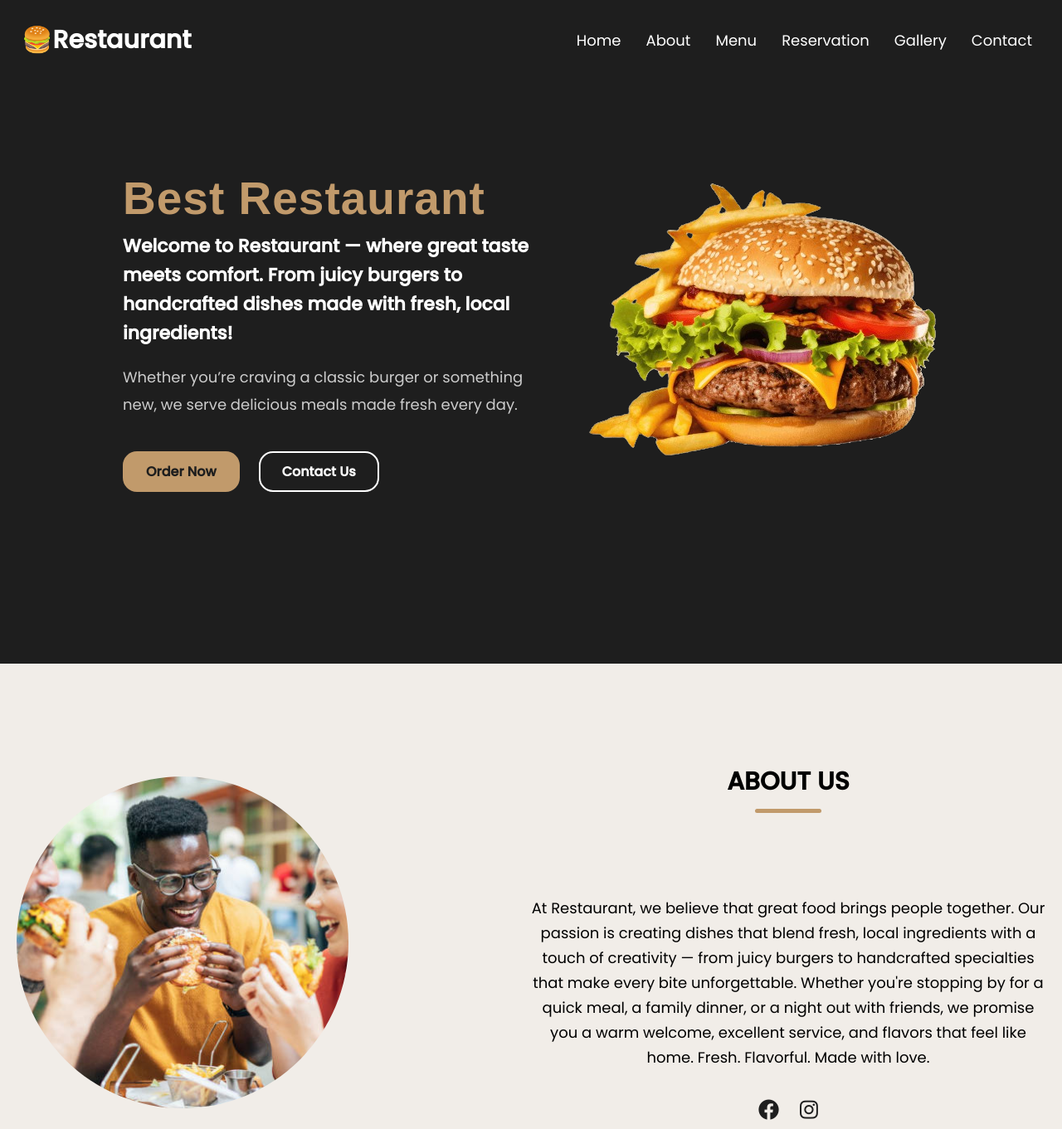
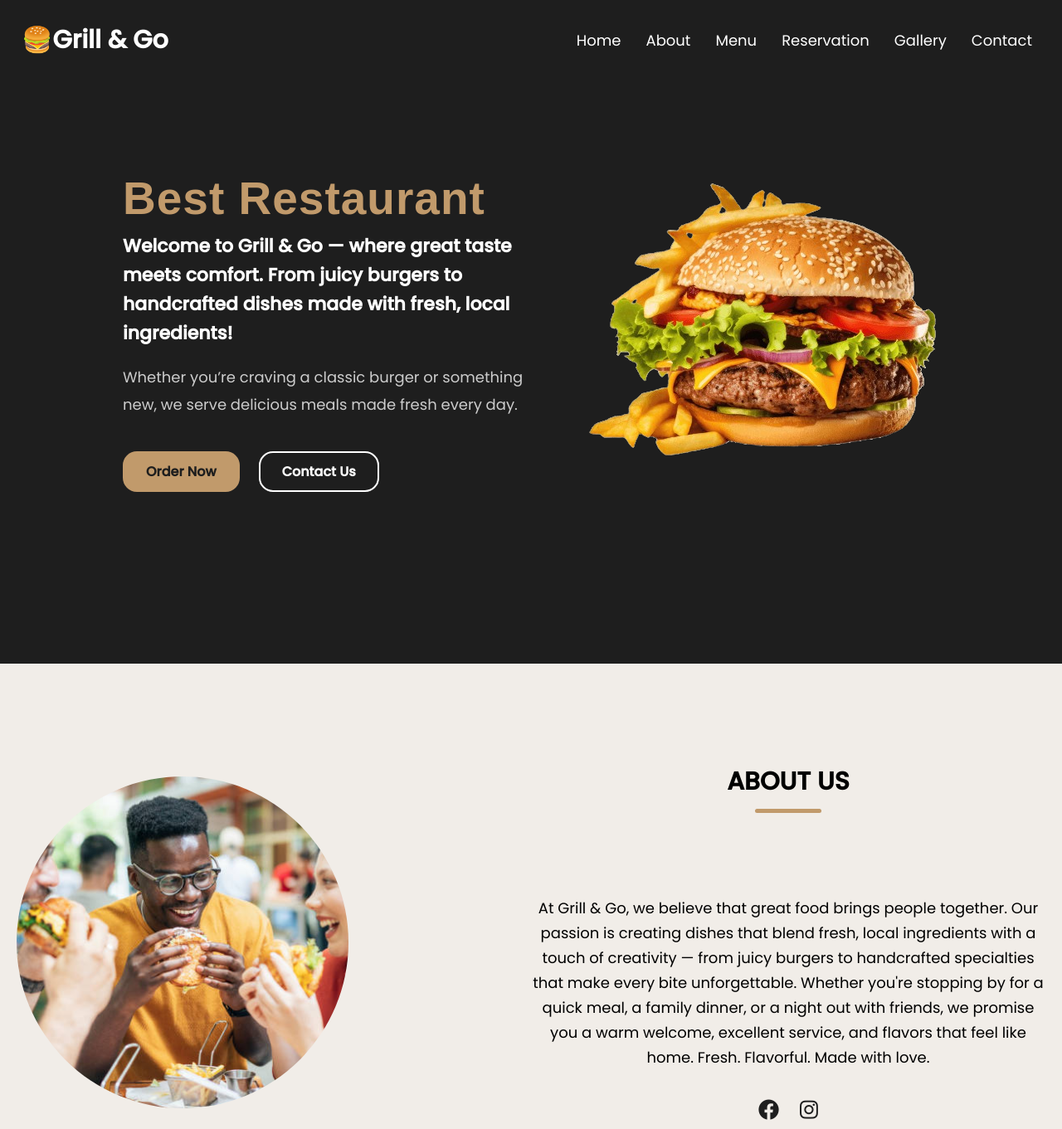
Before and after one commit to DarragiYassine/Restaurant-Front-End-WebSite, a plain HTML site: page index.html in a window 1280 px wide. Shown: the top 1361 px of the page at 83% size. Drawn offline with Linux system fonts and the light colour scheme; files whose address does not match are found by name; a web font is replaced by a local one.

Commit message:
Update index.html

```diff
--- a/index.html
+++ b/index.html
@@ -13,7 +13,7 @@
     <header>
         <nav class="navbar section-content">
             <a href="#" class="nav-logo">
-            <h2 class="logo-text">🍔Restaurant</h2>
+            <h2 class="logo-text">🍔Grill & Go</h2>
             </a>
             <ul class="nav-menu">
                 <button id="menu-close-button" class="fas fa-times"></button>
@@ -46,7 +46,7 @@
             <div class="section-content">
                 <div class="hero-details">
                     <h2 class="title">Best Restaurant</h2>
-                    <h3 class="subtitle">Welcome to Restaurant — where great taste meets comfort. From juicy burgers to handcrafted dishes made with fresh, local ingredients!</h3>
+                    <h3 class="subtitle">Welcome to Grill & Go — where great taste meets comfort. From juicy burgers to handcrafted dishes made with fresh, local ingredients!</h3>
                     <p class="description">
                                  Whether you’re craving a classic burger or something new, we serve delicious meals made fresh every day.
                     </p>
@@ -68,7 +68,7 @@
                 </div>
                 <div class="about-details">
                 <h2 class="section-title" id="title">About Us</h2><br><br>
-                <p class="text">At Restaurant, we believe that great food brings people together.
+                <p class="text">At Grill & Go, we believe that great food brings people together.
                 Our passion is creating dishes that blend fresh, local ingredients with a touch of creativity — from juicy burgers to handcrafted specialties that make every bite unforgettable.
                 Whether you're stopping by for a quick meal, a family dinner, or a night out with friends, we promise you a warm welcome, excellent service, and flavors that feel like home.
                 Fresh. Flavorful. Made with love.
@@ -233,4 +233,5 @@
     <script src='script.js'></script>
 
 </body>
+
 </html>
```
